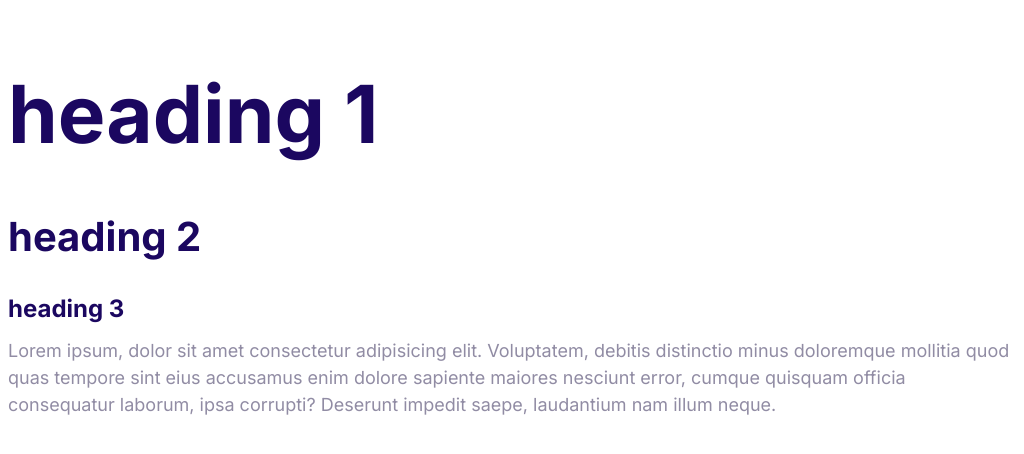
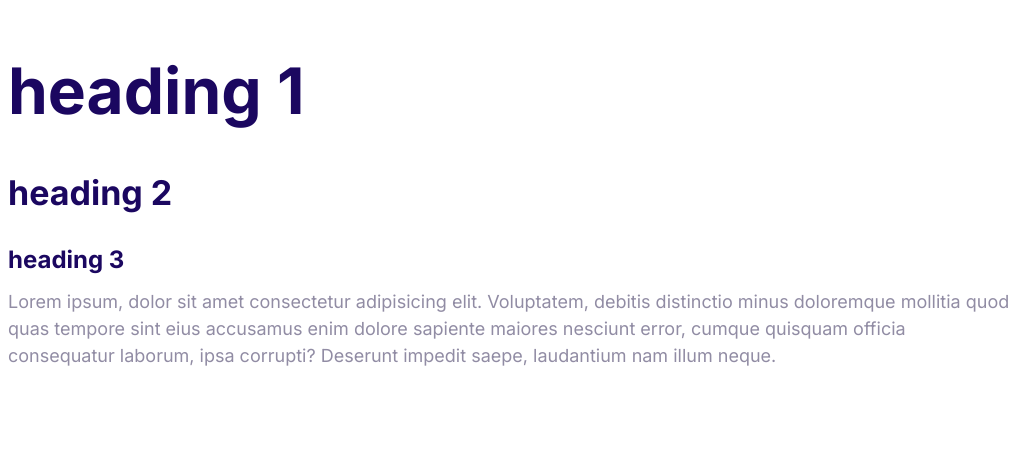
Before and after one commit to bugeaterenzo/MoshifyHosting, a plain HTML site: page index.html in a window 1024 px wide. Drawn offline with Linux system fonts and the light colour scheme; a web font is replaced by a local one.

Commit message:
define font styles

```diff
--- a/css/style.css
+++ b/css/style.css
@@ -38,15 +38,15 @@ p{
     margin-top: 0;
 }
 
-@media only screen and (min-width: 1024px) {
+@media only screen and (max-width: 1024px) {
     body{
         font-size: 1.8rem;
     }
     h1{
-        font-size: 8rem;
+        font-size: 6.4rem;
     }
     h2{
-        font-size: 4rem;
+        font-size: 3.4rem;
     }
     h3{
         font-size: 2.4rem;
```
